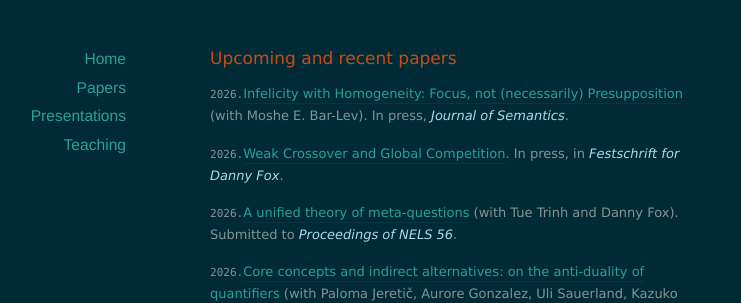
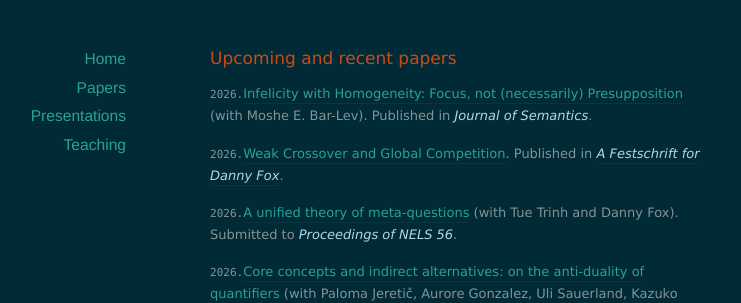
Before and after one commit to itaibassi/itaibassi.github.io, a Jekyll site: the page built from papers/index.markdown, in a window 1280 px wide. Shown: the part 126-429 px from the top of the page, without its empty margins (180-921 px from the left). Built offline with Jekyll 4.4.1, drawn with Linux system fonts in a browser that asks for light colours; nearby versions of some CDN libraries.

Commit message:
Update index.markdown

```diff
--- a/papers/index.markdown
+++ b/papers/index.markdown
@@ -4,13 +4,12 @@ title: Papers
 ---
 
 
-
 # Upcoming and recent papers
 
 `2026.`[Infelicity with Homogeneity: Focus, not
-(necessarily) Presupposition](https://academic.oup.com/jos/advance-article/doi/10.1093/jos/ffag004/8768863) (with Moshe E. Bar-Lev). In press, *<font color="lightblue"> Journal of Semantics</font>*.
+(necessarily) Presupposition](https://academic.oup.com/jos/advance-article/doi/10.1093/jos/ffag004/8768863) (with Moshe E. Bar-Lev). Published in *<font color="lightblue"> Journal of Semantics</font>*.
 
-`2026.`[Weak Crossover and Global Competition](https://www.dropbox.com/scl/fi/2k55v7gba1kcv5g3t00ly/Paper_for_Danny_s_Festschrift.pdf?rlkey=4g23xnfc8tb463ry2dwbe60h1&st=jrsna8z2&dl=0). In press, in *<font color="lightblue"> Festschrift for Danny Fox</font>*.
+`2026.`[Weak Crossover and Global Competition](https://www.dropbox.com/scl/fi/2k55v7gba1kcv5g3t00ly/Paper_for_Danny_s_Festschrift.pdf?rlkey=4g23xnfc8tb463ry2dwbe60h1&st=jrsna8z2&dl=0). Published  in [*<font color="lightblue"> A Festschrift for Danny Fox</font>*](https://www.amazon.com/dp/B0HJXL3375?lv=shuf&channelId=500&plpRedirect=mhFallback).
 
 `2026.`[A unified theory of meta-questions](https://ling.auf.net/lingbuzz/010050) (with Tue Trinh and Danny Fox). Submitted to *<font color="lightblue"> Proceedings of NELS 56</font>*.
 
```
